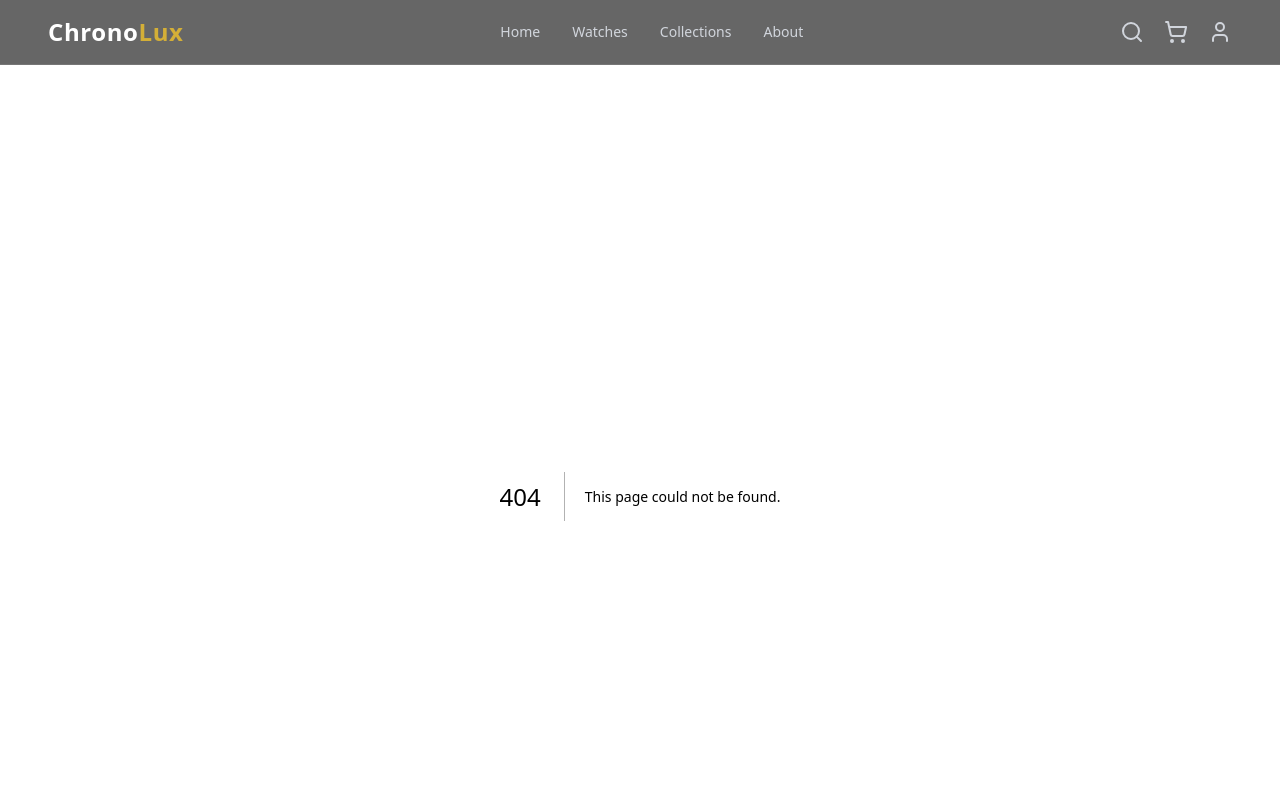
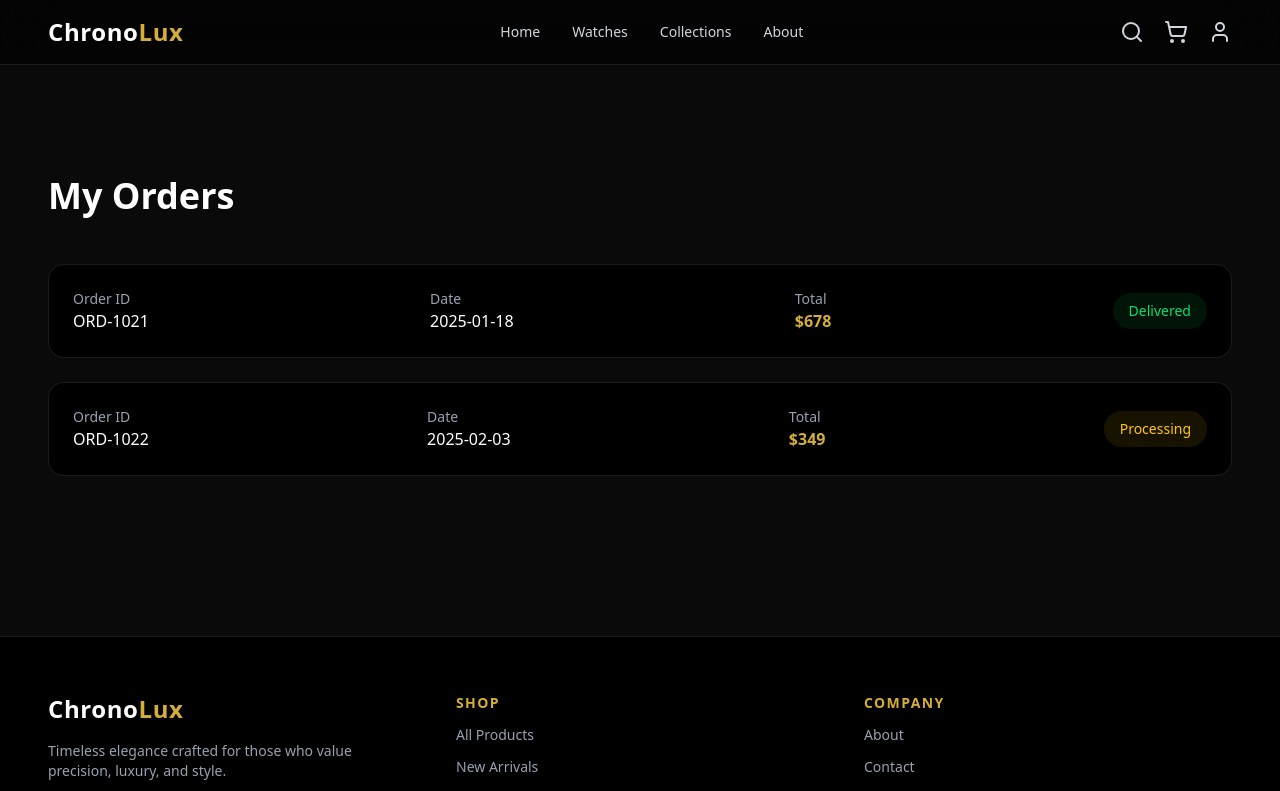
Before and after one commit to AaishaShahani2001/NextTick, a Next.js app in the folder client/: page /my-orders in a window 1280 px wide. Before the commit this address had no page. Shown: the top 791 px of the page. Built offline with nearby package versions, Linux system fonts and the light colour scheme.

Commit message:
Added profile and my-orders ui

```diff
--- /dev/null
+++ b/client/app/my-orders/page.tsx
@@ -0,0 +1,93 @@
+"use client";
+
+import Link from "next/link";
+
+export default function MyOrdersPage() {
+  // TEMP ORDERS (replace with backend later)
+  const orders = [
+    {
+      id: "ORD-1021",
+      date: "2025-01-18",
+      total: 678,
+      status: "Delivered"
+    },
+    {
+      id: "ORD-1022",
+      date: "2025-02-03",
+      total: 349,
+      status: "Processing"
+    }
+  ];
+
+  return (
+    <section className="max-w-7xl mx-auto px-6 md:px-12 py-20">
+      <h1 className="text-4xl font-bold text-white mb-12">
+        My Orders
+      </h1>
+
+      {orders.length === 0 ? (
+        <div className="text-center text-gray-400">
+          <p>You haven’t placed any orders yet.</p>
+          <Link
+            href="/watches"
+            className="inline-block mt-6 px-8 py-3 rounded-full
+            bg-[#d4af37] text-black font-semibold"
+          >
+            Start Shopping
+          </Link>
+        </div>
+      ) : (
+        <div className="space-y-6">
+          {orders.map((order) => (
+            <div
+              key={order.id}
+              className="bg-black border border-white/10
+              rounded-2xl p-6 flex flex-col md:flex-row
+              md:items-center md:justify-between gap-4"
+            >
+              <div>
+                <p className="text-sm text-gray-400">
+                  Order ID
+                </p>
+                <p className="text-white font-medium">
+                  {order.id}
+                </p>
+              </div>
+
+              <div>
+                <p className="text-sm text-gray-400">
+                  Date
+                </p>
+                <p className="text-white">
+                  {order.date}
+                </p>
+              </div>
+
+              <div>
+                <p className="text-sm text-gray-400">
+                  Total
+                </p>
+                <p className="text-[#d4af37] font-semibold">
+                  ${order.total}
+                </p>
+              </div>
+
+              <div>
+                <p
+                  className={`px-4 py-2 rounded-full text-sm font-medium
+                  ${
+                    order.status === "Delivered"
+                      ? "bg-green-500/10 text-green-400"
+                      : "bg-yellow-500/10 text-yellow-400"
+                  }`}
+                >
+                  {order.status}
+                </p>
+              </div>
+            </div>
+          ))}
+        </div>
+      )}
+    </section>
+  );
+}
--- /dev/null
+++ b/client/app/profile/page.tsx
@@ -0,0 +1,57 @@
+"use client";
+
+import { User } from "lucide-react";
+
+export default function ProfilePage() {
+  // TEMP USER DATA (replace with auth context later)
+  const user = {
+    name: "ChronoLux Customer",
+    email: "customer@chronolux.com",
+    phone: "+94 77 123 4567"
+  };
+
+  return (
+    <section className="max-w-5xl mx-auto px-6 md:px-12 py-20">
+      <h1 className="text-4xl font-bold text-white mb-12">
+        My Profile
+      </h1>
+
+      <div className="bg-black border border-white/10 rounded-2xl p-8">
+        <div className="flex items-center gap-4 mb-8">
+          <div className="w-14 h-14 rounded-full bg-[#d4af37] flex items-center justify-center">
+            <User className="text-black" size={28} />
+          </div>
+
+          <div>
+            <h2 className="text-xl font-semibold text-white">
+              {user.name}
+            </h2>
+            <p className="text-gray-400 text-sm">
+              {user.email}
+            </p>
+          </div>
+        </div>
+
+        <div className="space-y-4 text-gray-300">
+          <p>
+            <span className="text-gray-400">Email:</span>{" "}
+            {user.email}
+          </p>
+
+          <p>
+            <span className="text-gray-400">Phone:</span>{" "}
+            {user.phone}
+          </p>
+        </div>
+
+        <button
+          className="mt-8 px-6 py-3 rounded-full border border-[#d4af37]
+          text-[#d4af37] hover:bg-[#d4af37]
+          hover:text-black transition"
+        >
+          Edit Profile (Coming Soon)
+        </button>
+      </div>
+    </section>
+  );
+}
```
